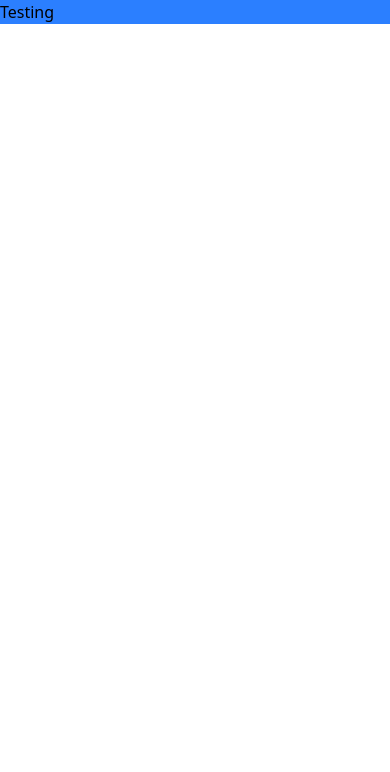
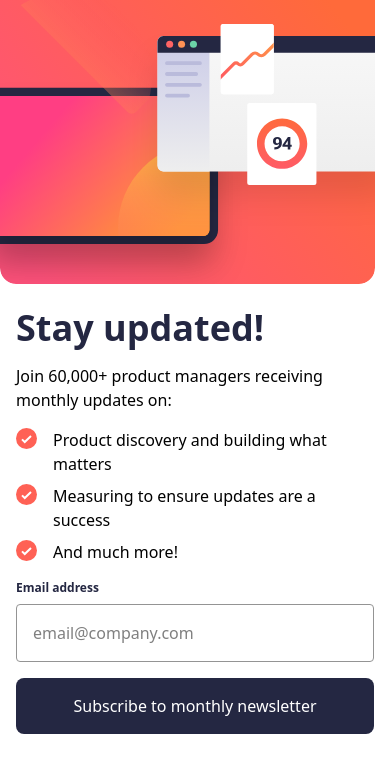
Before and after one commit to frontend-rustyff12/09-fm-newsletter-signup, a React (Vite) app: page / in a window 390 px wide. Shown: the top 772 px of the page. Built offline with nearby package versions, Linux system fonts and the light colour scheme.

Commit message:
mobile layouts

```diff
--- a/src/App.jsx
+++ b/src/App.jsx
@@ -1,7 +1,10 @@
+// import Success from "./components/Success";
+import Form from "./components/Form";
 function App() {
   return (
-    <main className="bg-blue-500">
-      <h1>Testing</h1>
+    <main className="">
+      {/* <Success /> */}
+      <Form />
     </main>
   );
 }
--- /dev/null
+++ b/src/components/Form.jsx
@@ -0,0 +1,47 @@
+export default function Form() {
+  return (
+    <section className="min-h-screen">
+      <img
+        className=""
+        src="/illustration-sign-up-mobile.svg"
+        alt="Sign up fom image"
+      />
+
+      <div className="flex flex-col gap-4 px-4 py-6">
+        <h1 className="text-4xl text-custom-Blue-800 font-bold">
+          Stay updated!
+        </h1>
+        <p className="">
+          Join 60,000+ product managers receiving monthly updates on:
+        </p>
+        <ul className="flex flex-col gap-2">
+          <li className="flex gap-4 items-start">
+            <img src="/icon-list.svg" alt="Check mark icon" />
+            Product discovery and building what matters
+          </li>
+          <li className="flex gap-4 items-start">
+            <img src="/icon-list.svg" alt="Check mark icon" />
+            Measuring to ensure updates are a success
+          </li>
+          <li className="flex gap-4 items-start">
+            <img src="/icon-list.svg" alt="Check mark icon" />
+            And much more!
+          </li>
+        </ul>
+        <form className="flex flex-col">
+          <label className="text-xs text-custom-Blue-800 font-bold mb-2">
+            Email address
+          </label>
+          <input
+            className="border border-custom-Grey p-4 rounded"
+            type="email"
+            placeholder="email@company.com"
+          />
+          <button className="bg-custom-Blue-800 text-white p-4 rounded-lg font-medium mt-4">
+            Subscribe to monthly newsletter
+          </button>
+        </form>
+      </div>
+    </section>
+  );
+}
--- /dev/null
+++ b/src/components/Success.jsx
@@ -0,0 +1,21 @@
+export default function Success() {
+  return (
+    <section className="flex flex-col gap-8 font-roboto p-6 pt-42 min-h-screen">
+      <img className="w-16 h-auto" src="/icon-success.svg" alt="Success icon" />
+
+      <h1 className="text-4xl text-custom-Blue-800 font-bold">
+        Thanks for subscribing!
+      </h1>
+
+      <p className="">
+        A confirmation email has been sent to{" "}
+        <span className="">ash@loremcompany.com</span>. Please open it and click
+        the button inside to confirm your subscription.
+      </p>
+
+      <button className=" bg-custom-Blue-800 text-white p-4 rounded-lg font-medium mt-20">
+        Dismiss message
+      </button>
+    </section>
+  );
+}
```
Also changed, not shown: 1 other file (tests, documents, lock files or other folders).
